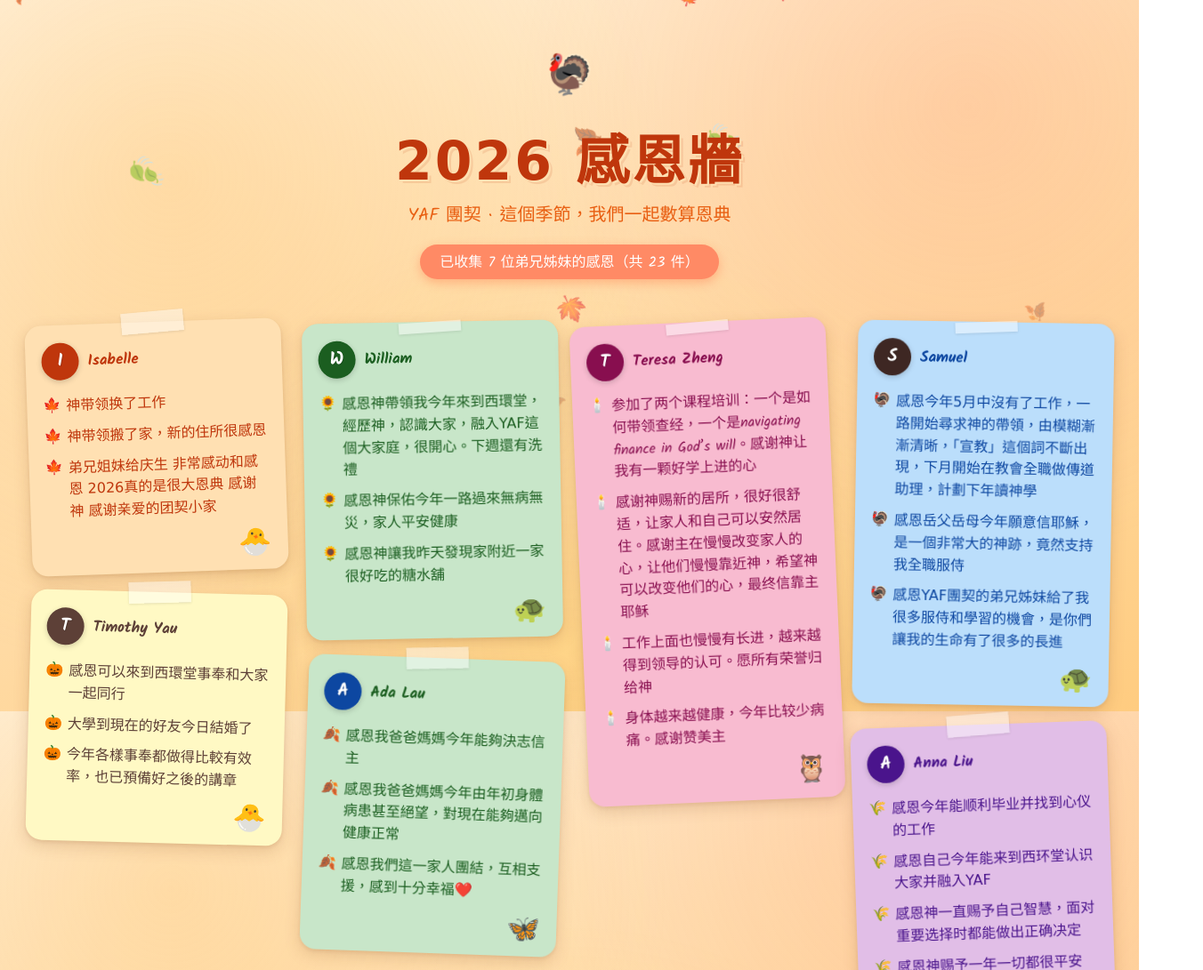
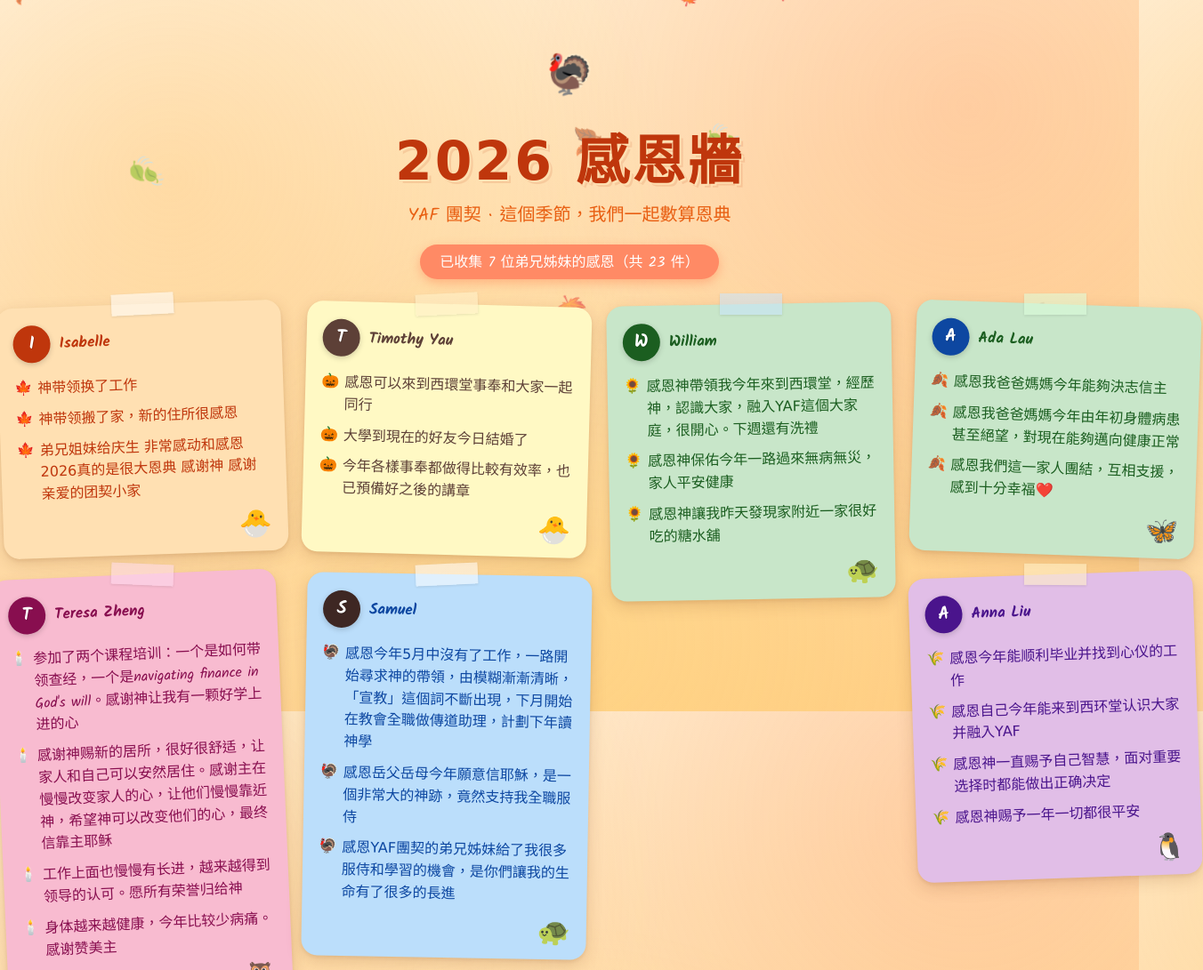
Before and after one commit to hkmbcyaffellowship/2026-thanksgiving, a plain HTML site: page index.html in a window 1280 px wide. Shown: the top 1091 px of the page at 89% size, 1352 px wide, since content can reach past the window. Drawn offline with Linux system fonts and the light colour scheme; a web font is replaced by a local one.

Commit message:
Update index.html

```diff
--- a/index.html
+++ b/index.html
@@ -22,11 +22,9 @@
 <link rel="preconnect" href="https://fonts.gstatic.com" crossorigin>
 <link href="https://fonts.googleapis.com/css2?family=Ma+Shan+Zheng&family=Zhi+Mang+Xing&family=Liu+Jian+Mao+Cao&family=Long+Cang&family=Kalam:wght@400;700&display=swap" rel="stylesheet">
 <style>
-  /* ============ 基礎重置 ============ */
   * { margin:0; padding:0; box-sizing:border-box; }
   html { scroll-behavior:smooth; }
 
-  /* ============ 背景：溫暖漸層 + 飄落葉子動畫 ============ */
   body{
     min-height:100vh;
     font-family:"Kalam","Ma Shan Zheng",cursive;
@@ -40,7 +38,6 @@
     overflow-x:hidden;
   }
 
-  /* 飄落葉子 */
   .falling-leaves{position:fixed;inset:0;pointer-events:none;z-index:0;overflow:hidden;}
   .leaf{position:absolute;top:-60px;font-size:26px;opacity:.75;animation:fall linear infinite;}
   @keyframes fall{
@@ -48,7 +45,6 @@
     100%{transform:translateY(110vh) rotate(360deg) translateX(40px);opacity:0;}
   }
 
-  /* ============ 頭部 ============ */
   header{
     text-align:center;
     padding:52px 20px 28px;
@@ -82,23 +78,29 @@
     box-shadow:0 4px 12px rgba(255,112,67,.4);
   }
 
-  /* ============ 瀑布流卡片牆 ============ */
+  /* ============ 瀑布流：改用 Grid ============ */
   .wall{
-    column-count:4;
-    column-gap:22px;
+    display:grid;
+    grid-template-columns:repeat(4, 1fr);
+    grid-auto-rows:10px;  /* 基礎行高 10px，JS 動態設 span */
+    grid-gap:0 22px;
     padding:20px 32px;
     max-width:1400px;
     margin:0 auto;
     position:relative;
     z-index:2;
   }
-  @media(max-width:1100px){ .wall{column-count:3;} }
-  @media(max-width:820px) { .wall{column-count:2;} }
-  @media(max-width:520px) { .wall{column-count:1;padding:16px;} }
+  @media(max-width:1100px){ .wall{grid-template-columns:repeat(3, 1fr);} }
+  @media(max-width:820px) { .wall{grid-template-columns:repeat(2, 1fr);} }
+  @media(max-width:520px) { .wall{grid-template-columns:1fr;padding:16px;} }
+
+  .card-wrapper{
+    position:relative;
+    margin-bottom:22px;
+    grid-row-end:span 40; /* 默認值，JS 會覆蓋 */
+  }
 
   .card{
-    break-inside:avoid;
-    margin:0 0 22px;
     border-radius:18px;
     padding:20px 18px 16px;
     position:relative;
@@ -110,7 +112,18 @@
   .card:hover{ transform:rotate(0deg) scale(1.03); box-shadow:0 12px 30px rgba(120,60,20,.28); z-index:5; }
   @keyframes popIn{ from{opacity:0;transform:scale(.6) rotate(var(--rot));} to{opacity:1;transform:scale(1) rotate(var(--rot));} }
 
-  /* 卡片頂部：頭像 + 名字 */
+  .tape{
+    position:absolute;
+    top:-12px;
+    left:50%;
+    transform:translateX(-50%) rotate(-3deg);
+    width:70px;
+    height:24px;
+    background:rgba(255,255,255,.55);
+    box-shadow:0 1px 3px rgba(0,0,0,.1);
+    z-index:3;
+  }
+
   .card-top{ display:flex; align-items:center; gap:10px; margin-bottom:12px; }
   .avatar{
     width:42px;height:42px;border-radius:50%;
@@ -122,7 +135,6 @@
   }
   .name{ font-family:"Kalam",cursive; font-size:17px; font-weight:700; }
 
-  /* 感恩事項清單 */
   .thanks-list{ list-style:none; }
   .thanks-list li{
     position:relative;
@@ -137,7 +149,6 @@
     font-size:16px;
   }
 
-  /* 卡片底部裝飾公仔 */
   .card-mascot{
     text-align:right;
     font-size:30px;
@@ -146,14 +157,6 @@
     opacity:.9;
   }
 
-  /* 紙膠帶裝飾 */
-  .tape{
-    position:absolute;top:-12px;left:50%;transform:translateX(-50%) rotate(-3deg);
-    width:70px;height:24px;background:rgba(255,255,255,.45);
-    box-shadow:0 1px 3px rgba(0,0,0,.1);
-  }
-
-  /* ============ 頁腳 ============ */
   footer{
     text-align:center;
     padding:30px 20px 0;
@@ -161,23 +164,12 @@
   }
   footer p{ font-family:"Kalam",cursive; color:#bf360c; font-size:16px; opacity:.85; }
   .footer-mascots{ font-size:34px; letter-spacing:12px; margin-top:8px; }
-
-  /* ============ 提示條 ============ */
-  .hint{
-    max-width:760px;margin:0 auto 10px;padding:12px 20px;
-    background:rgba(255,255,255,.55);border:2px dashed #ff8a65;border-radius:14px;
-    font-family:"Kalam",cursive;font-size:14px;color:#bf360c;text-align:center;
-    position:relative;z-index:2;
-  }
-  .hint code{background:#fff3e0;padding:1px 6px;border-radius:5px;font-size:13px;}
 </style>
 </head>
 <body>
 
-<!-- 飄落葉子 -->
 <div class="falling-leaves" id="leaves"></div>
 
-<!-- 頭部 -->
 <header>
   <div class="header-deco">🦃</div>
   <h1>2026 感恩牆</h1>
@@ -185,27 +177,14 @@
   <div class="count-badge" id="countBadge">已收集 0 位弟兄姊妹的感恩</div>
 </header>
 
-<!-- 卡片牆 -->
 <div class="wall" id="wall"></div>
 
-<!-- 頁腳 -->
 <footer>
   <div class="footer-mascots">🍁 🎃 🌻 🦃 🕯️</div>
   <p>「凡事謝恩，因為這是神在基督耶穌裡向你們所定的旨意。」— 帖撒羅尼迦前書 5:18</p>
 </footer>
 
 <script>
-/* =========================================================
-   📋 資料區：後期把收集到的感恩事項替換這裡即可
-   ----------------------------------------------------------
-   每個物件欄位說明：
-     name   : 暱稱（頭像會自動取首字母）
-     color  : 卡片背景色（可自由選填，不填會自動輪替）
-     font   : 手寫字體（可自由選填，不填會自動輪替）
-     text   : 文字顏色（可自由選填，不填會自動輪替）
-     mascot : 卡片右下角公仔 emoji
-     items  : 感恩事項陣列（1 項、2 項或多項都可以）
-   ========================================================= */
 const thanksData = [
   {
     name:"Isabelle",
@@ -229,7 +208,7 @@ const thanksData = [
   },
   {
     name:"Teresa Zheng",
-    items:["参加了两个课程培训：一个是如何带领查经，一个是navigating finance in God’s will。感谢神让我有一颗好学上进的心","感谢神赐新的居所，很好很舒适，让家人和自己可以安然居住。感谢主在慢慢改变家人的心，让他们慢慢靠近神，希望神可以改变他们的心，最终信靠主耶稣","工作上面也慢慢有长进，越来越得到领导的认可。愿所有荣誉归给神","身体越来越健康，今年比较少病痛。感谢赞美主"]
+    items:["参加了两个课程培训：一个是如何带领查经，一个是navigating finance in God's will。感谢神让我有一颗好学上进的心","感谢神赐新的居所，很好很舒适，让家人和自己可以安然居住。感谢主在慢慢改变家人的心，让他们慢慢靠近神，希望神可以改变他们的心，最终信靠主耶稣","工作上面也慢慢有长进，越来越得到领导的认可。愿所有荣誉归给神","身体越来越健康，今年比较少病痛。感谢赞美主"]
   },
   {
     name:"Samuel",
@@ -243,18 +222,17 @@ const thanksData = [
   }
 ];
 
-/* ============ 自動輪替配色 / 字體 / 項目符號 / 公仔 ============ */
 const palette = [
-  {bg:"#ffe0b2", txt:"#bf360c"},  // 橙
-  {bg:"#fff9c4", txt:"#5d4037"},  // 嫩黃
-  {bg:"#c8e6c9", txt:"#1b5e20"},  // 綠
-  {bg:"#bbdefb", txt:"#0d47a1"},  // 藍
-  {bg:"#f8bbd0", txt:"#880e4f"},  // 粉
-  {bg:"#d7ccc8", txt:"#3e2723"},  // 棕
-  {bg:"#e1bee7", txt:"#4a148c"},  // 紫
-  {bg:"#b2ebf2", txt:"#004d40"},  // 青
-  {bg:"#ffcdd2", txt:"#b71c1c"},  // 紅
-  {bg:"#dcedc8", txt:"#33691e"}   // 草綠
+  {bg:"#ffe0b2", txt:"#bf360c"},
+  {bg:"#fff9c4", txt:"#5d4037"},
+  {bg:"#c8e6c9", txt:"#1b5e20"},
+  {bg:"#bbdefb", txt:"#0d47a1"},
+  {bg:"#f8bbd0", txt:"#880e4f"},
+  {bg:"#d7ccc8", txt:"#3e2723"},
+  {bg:"#e1bee7", txt:"#4a148c"},
+  {bg:"#b2ebf2", txt:"#004d40"},
+  {bg:"#ffcdd2", txt:"#b71c1c"},
+  {bg:"#dcedc8", txt:"#33691e"}
 ];
 const fonts = [
   "'Ma Shan Zheng',cursive",
@@ -266,11 +244,26 @@ const fonts = [
 const bullets = ["'🍁'","'🎃'","'🌻'","'🍂'","'🕯️'","'🦃'","'🌾'","'💛'"];
 const mascots = ["🐣","🦋","🐢","🦒","🦉","🐝","🐧","🦊","🐰","🐼","🦉","🐥"];
 const rots = ["-2deg","1.5deg","-1deg","2deg","-2.5deg","1deg"];
+const tapeColors = [
+  "rgba(255,255,255,.55)",
+  "rgba(255,240,200,.6)",
+  "rgba(200,230,255,.55)",
+  "rgba(220,255,220,.55)",
+  "rgba(255,220,240,.55)"
+];
 
-/* ============ 渲染卡片 ============ */
 const wall = document.getElementById("wall");
 const badge = document.getElementById("countBadge");
 let totalThanks = 0;
+
+// 用於 Grid 瀑布流的列高追蹤
+const getColumnCount = () => {
+  const w = window.innerWidth;
+  if(w <= 520) return 1;
+  if(w <= 820) return 2;
+  if(w <= 1100) return 3;
+  return 4;
+};
 
 thanksData.forEach((p, i) => {
   const c = palette[i % palette.length];
@@ -280,31 +273,82 @@ thanksData.forEach((p, i) => {
   const bullet = bullets[i % bullets.length];
   const mascot = p.mascot || mascots[i % mascots.length];
   const rot  = rots[i % rots.length];
+  const tapeColor = tapeColors[i % tapeColors.length];
+  const tapeRot = (Math.random()-0.5)*6;
   const initial = p.name.trim().charAt(0).toUpperCase();
-  // 頭像用背景色再深一點的色系
   const avaBg = c.txt;
 
   const liHTML = p.items.map(it => `<li>${it}</li>`).join("");
   totalThanks += p.items.length;
 
-  const card = document.createElement("div");
-  card.className = "card";
-  card.style.cssText = `--rot:${rot};--bullet:${bullet};background:${bg};color:${txt};font-family:${font};animation-delay:${i*0.08}s;`;
-  card.innerHTML = `
-    <div class="tape"></div>
-    <div class="card-top">
-      <div class="avatar" style="background:${avaBg}">${initial}</div>
-      <div class="name">${p.name}</div>
+  const wrapper = document.createElement("div");
+  wrapper.className = "card-wrapper";
+  wrapper.style.animationDelay = `${i*0.08}s`;
+  wrapper.innerHTML = `
+    <div class="tape" style="background:${tapeColor};transform:translateX(-50%) rotate(${tapeRot}deg);"></div>
+    <div class="card" style="--rot:${rot};--bullet:${bullet};background:${bg};color:${txt};font-family:${font};animation-delay:${i*0.08}s;">
+      <div class="card-top">
+        <div class="avatar" style="background:${avaBg}">${initial}</div>
+        <div class="name">${p.name}</div>
+      </div>
+      <ul class="thanks-list">${liHTML}</ul>
+      <div class="card-mascot">${mascot}</div>
     </div>
-    <ul class="thanks-list">${liHTML}</ul>
-    <div class="card-mascot">${mascot}</div>
   `;
-  wall.appendChild(card);
+  wall.appendChild(wrapper);
+});
+
+// Grid 瀑布流：計算每張卡片高度並設置 grid-row-end span
+function layoutGrid(){
+  const wrappers = wall.querySelectorAll('.card-wrapper');
+  const colCount = getColumnCount();
+  const colHeights = new Array(colCount).fill(0);
+  const wallLeft = wall.getBoundingClientRect().left;
+  const colWidth = wall.clientWidth / colCount;
+  const gap = 22;
+
+  wrappers.forEach(wrapper => {
+    const rect = wrapper.getBoundingClientRect();
+    // 找到最短的列
+    const shortestCol = colHeights.indexOf(Math.min(...colHeights));
+    // 設置位置
+    const x = shortestCol * (colWidth + gap);
+    wrapper.style.position = 'absolute';
+    wrapper.style.left = x + 'px';
+    wrapper.style.top = colHeights[shortestCol] + 'px';
+    wrapper.style.width = colWidth + 'px';
+    // 更新列高
+    colHeights[shortestCol] += wrapper.offsetHeight + 22;
+  });
+  // 設置 wall 高度
+  wall.style.height = Math.max(...colHeights) + 'px';
+}
+
+// 等待字體加載後佈局
+document.fonts.ready.then(() => {
+  layoutGrid();
+});
+
+// 窗口大小改變時重新佈局
+let resizeTimer;
+window.addEventListener('resize', () => {
+  clearTimeout(resizeTimer);
+  resizeTimer = setTimeout(() => {
+    // 重置位置
+    const wrappers = wall.querySelectorAll('.card-wrapper');
+    wrappers.forEach(w => {
+      w.style.position = '';
+      w.style.left = '';
+      w.style.top = '';
+      w.style.width = '';
+    });
+    wall.style.height = '';
+    layoutGrid();
+  }, 250);
 });
 
 badge.textContent = `已收集 ${thanksData.length} 位弟兄姊妹的感恩（共 ${totalThanks} 件）`;
 
-/* ============ 生成飄落葉子 ============ */
 const leavesBox = document.getElementById("leaves");
 const leafEmoji = ["🍁","🍂","🍃"];
 for(let i=0;i<22;i++){
```
